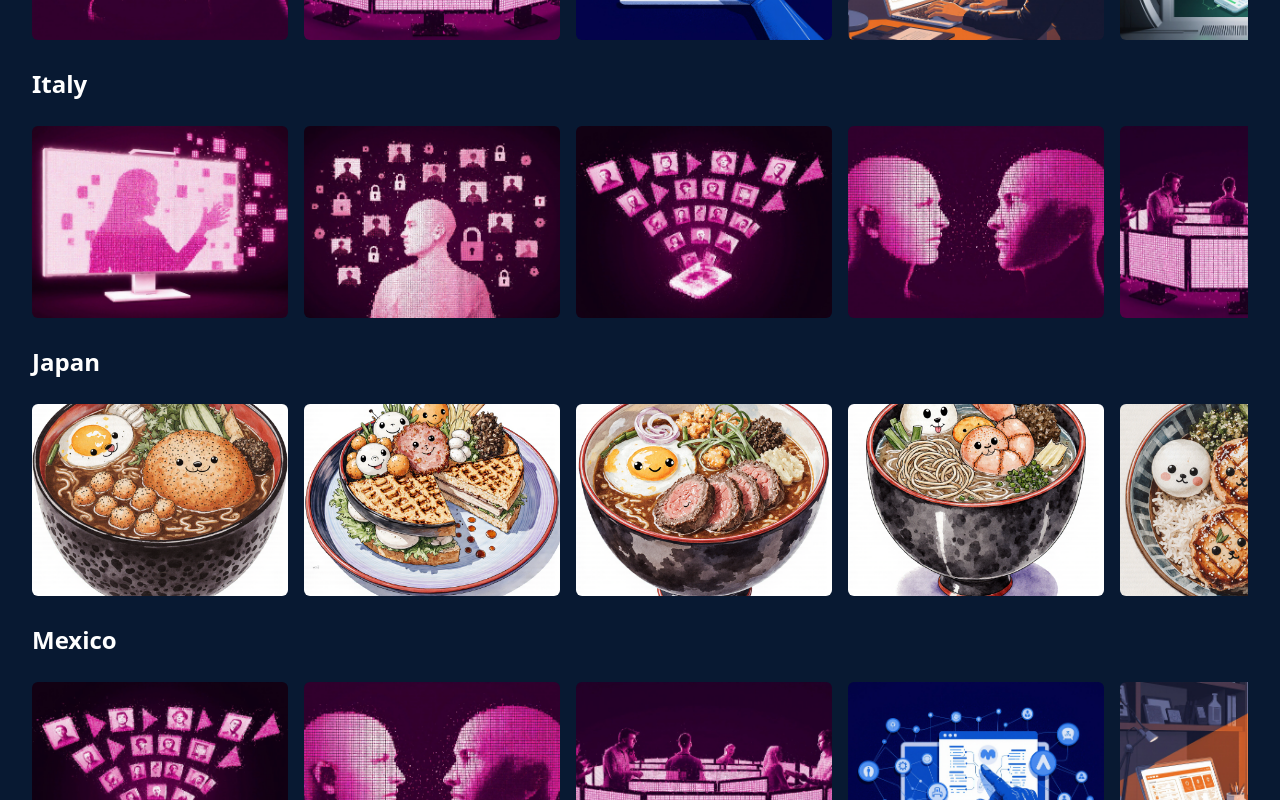
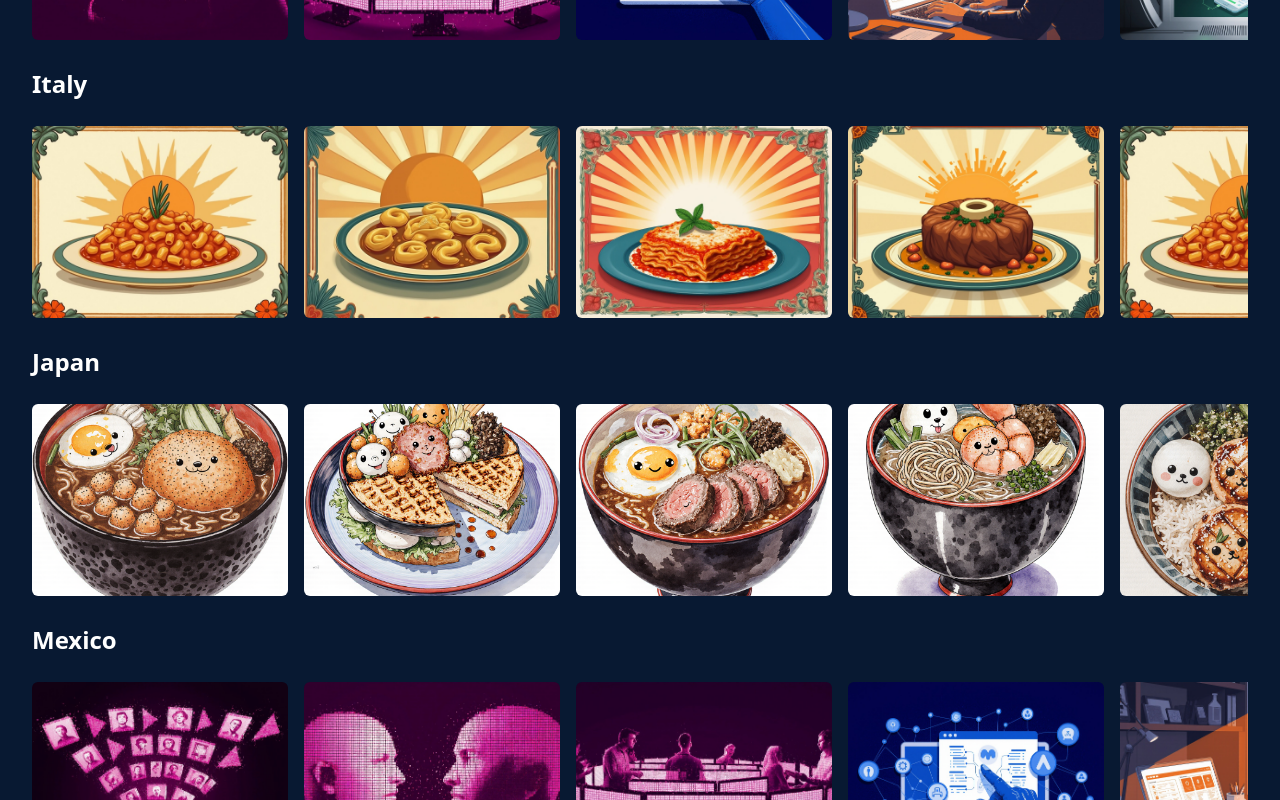
Before and after one commit to gepog/cooking4, a React (Vite) app: page / in a window 1280 px wide. Shown: the part 1780-2580 px from the top of the page. Built offline with nearby package versions, Linux system fonts and the light colour scheme.

Commit message:
Update Italy carousel with new images

```diff
--- a/src/data/movies.ts
+++ b/src/data/movies.ts
@@ -205,7 +205,92 @@ export const contentRows: ContentRow[] = [
   {
     id: 'italy',
     title: 'Italy',
-    movies: movies.slice(0, 6)
+    movies: [
+      {
+        id: 'italy-1',
+        title: 'Pasta Perfection',
+        description: 'Discover the art of traditional Italian pasta making with authentic recipes from Nonna\'s kitchen.',
+        genre: ['Food', 'Culture', 'Cooking'],
+        year: 2024,
+        rating: 'PG',
+        duration: '42 min',
+        thumbnail: '/src/assets/imgI2.jpg',
+        backdrop: '/src/assets/imgI2.jpg',
+        videoUrl: '/src/assets/sample-video.mp4',
+        trailerUrl: '/src/assets/sample-trailer.mp4',
+        likes: 2250
+      },
+      {
+        id: 'italy-2',
+        title: 'Tortellini Tales',
+        description: 'Journey through Emilia-Romagna to uncover the secrets of perfect tortellini in rich broth.',
+        genre: ['Food', 'Travel', 'Culture'],
+        year: 2024,
+        rating: 'PG',
+        duration: '38 min',
+        thumbnail: '/src/assets/imgI3.jpg',
+        backdrop: '/src/assets/imgI3.jpg',
+        videoUrl: '/src/assets/sample-video.mp4',
+        trailerUrl: '/src/assets/sample-trailer.mp4',
+        likes: 1890
+      },
+      {
+        id: 'italy-3',
+        title: 'Lasagna Legends',
+        description: 'Explore the rich history and regional variations of Italy\'s most beloved layered pasta dish.',
+        genre: ['Food', 'History', 'Culture'],
+        year: 2024,
+        rating: 'PG',
+        duration: '45 min',
+        thumbnail: '/src/assets/imgI4.jpg',
+        backdrop: '/src/assets/imgI4.jpg',
+        videoUrl: '/src/assets/sample-video.mp4',
+        trailerUrl: '/src/assets/sample-trailer.mp4',
+        likes: 2100
+      },
+      {
+        id: 'italy-4',
+        title: 'Bundt Cake Chronicles',
+        description: 'Master the art of Italian-style bundt cakes with traditional flavors and modern techniques.',
+        genre: ['Food', 'Baking', 'Culture'],
+        year: 2024,
+        rating: 'PG',
+        duration: '35 min',
+        thumbnail: '/src/assets/imgI1.jpg',
+        backdrop: '/src/assets/imgI1.jpg',
+        videoUrl: '/src/assets/sample-video.mp4',
+        trailerUrl: '/src/assets/sample-trailer.mp4',
+        likes: 1750
+      },
+      {
+        id: 'italy-5',
+        title: 'Sicilian Specialties',
+        description: 'Dive into the unique flavors of Sicily with traditional recipes passed down through generations.',
+        genre: ['Food', 'Regional', 'Culture'],
+        year: 2024,
+        rating: 'PG',
+        duration: '40 min',
+        thumbnail: '/src/assets/imgI2.jpg',
+        backdrop: '/src/assets/imgI2.jpg',
+        videoUrl: '/src/assets/sample-video.mp4',
+        trailerUrl: '/src/assets/sample-trailer.mp4',
+        likes: 1980
+      },
+      {
+        id: 'italy-6',
+        title: 'Roman Cuisine Classics',
+        description: 'Experience the timeless flavors of Rome with authentic dishes from the Eternal City.',
+        genre: ['Food', 'History', 'Culture'],
+        year: 2024,
+        rating: 'PG',
+        duration: '43 min',
+        thumbnail: '/src/assets/imgI3.jpg',
+        backdrop: '/src/assets/imgI3.jpg',
+        videoUrl: '/src/assets/sample-video.mp4',
+        trailerUrl: '/src/assets/sample-trailer.mp4',
+        likes: 2180
+      }
+    ]
   },
   {
     id: 'japan',
```
